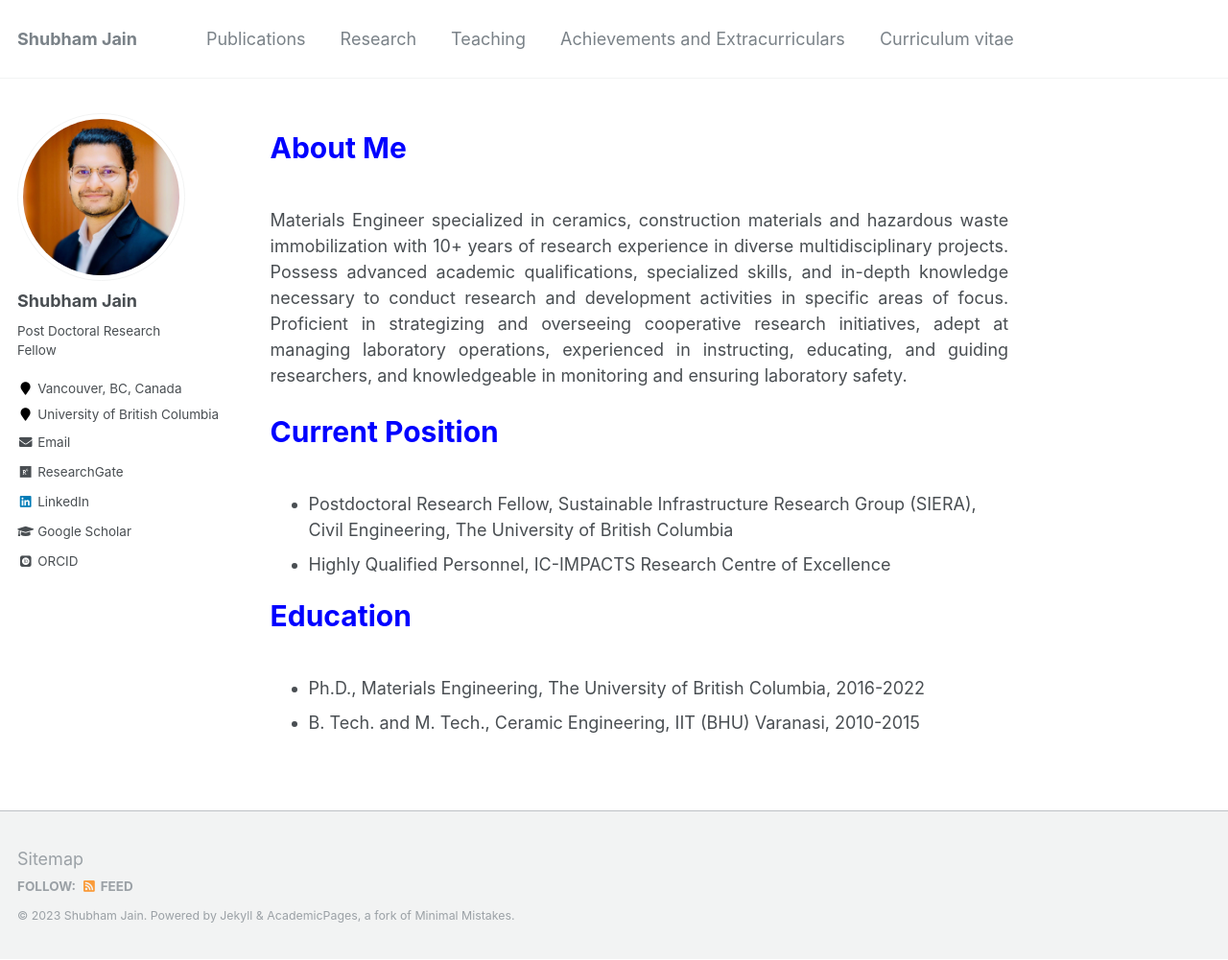
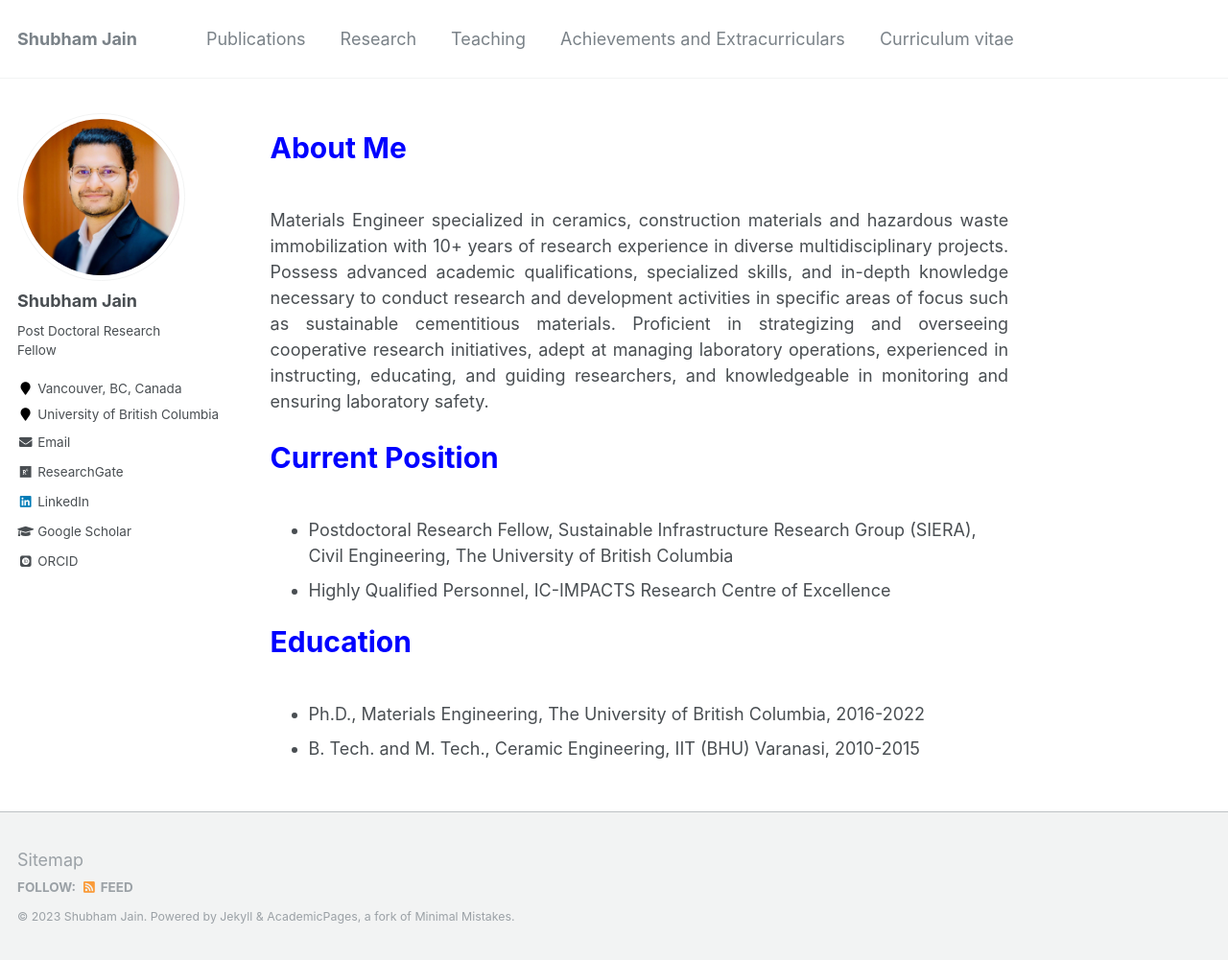
Before and after one commit to shubhamj2611/shubhamj2611.github.io, a Jekyll site: the page built from _pages/about.md, in a window 1280 px wide and 1001 px high. Shown: the whole window at 96% size. Built offline with Jekyll 4.4.1, drawn with Linux system fonts in a browser that asks for light colours; some web fonts are replaced.

Commit message:
Update about.md

```diff
--- a/_pages/about.md
+++ b/_pages/about.md
@@ -9,7 +9,7 @@ redirect_from:
 ---
 
 <p style="text-align:left; color:Blue; font-size:30px; font-weight:bold;"> About Me </p>
-<p style="text-align:justify; font-size=22px;"> Materials Engineer specialized in ceramics, construction materials and hazardous waste immobilization with 10+ years of research experience in diverse multidisciplinary projects. Possess advanced academic qualifications, specialized skills, and in-depth knowledge necessary to conduct research and development activities in specific areas of focus. Proficient in strategizing and overseeing cooperative research initiatives, adept at managing laboratory operations, experienced in instructing, educating, and guiding researchers, and knowledgeable in monitoring and ensuring laboratory safety. </p>
+<p style="text-align:justify; font-size=22px;"> Materials Engineer specialized in ceramics, construction materials and hazardous waste immobilization with 10+ years of research experience in diverse multidisciplinary projects. Possess advanced academic qualifications, specialized skills, and in-depth knowledge necessary to conduct research and development activities in specific areas of focus such as sustainable cementitious materials. Proficient in strategizing and overseeing cooperative research initiatives, adept at managing laboratory operations, experienced in instructing, educating, and guiding researchers, and knowledgeable in monitoring and ensuring laboratory safety. </p>
 
 <p style="text-align:left; color:Blue; font-size:30px; font-weight:bold;"> Current Position </p>
 * Postdoctoral Research Fellow, Sustainable Infrastructure Research Group (SIERA), Civil Engineering, The University of British Columbia
```
